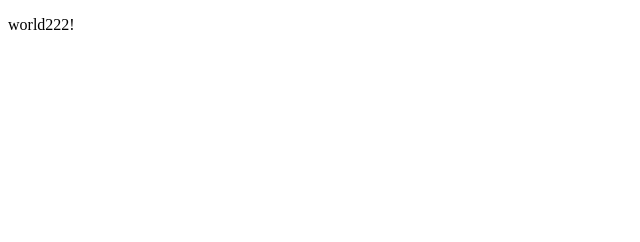
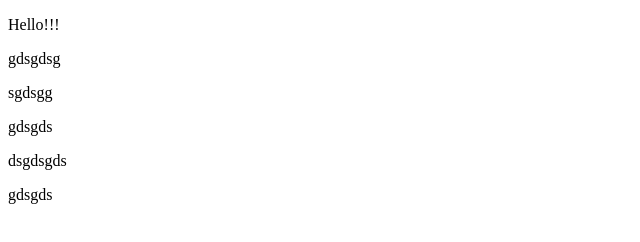
Before and after one commit to voldemarv/js_3, a plain HTML site: page index.html in a window 1280 px wide. Shown: the whole page, without its empty margins (0-640 px from the left). Drawn offline with Linux system fonts and the light colour scheme.

Commit message:
initial commit

```diff
--- a/index.html
+++ b/index.html
@@ -6,6 +6,11 @@
     </head>
     <body>
     <p id="target">Hello!!!</p>
+    <p class="change">gdsgdsg</p>
+    <p>sgdsgg</p>
+    <p class="change">gdsgds</p>
+    <p>dsgdsgds</p>
+    <p class="change">gdsgds</p>
     <script type="text/javascript" src="js/index.js">
     </script>
     </body>
--- a/js/index.js
+++ b/js/index.js
@@ -1,3 +1,13 @@
-var $target = document.getElementById('target');
+/*var $target = document.getElementById('target');
 $target.innerHTML='world!';
 target.innerHTML='world222!';
+*/
+/*
+var pars = document.getElementsByClassName('change')
+for (var i = 0; i <pars.length; i++)
+{
+    pars[i].innerHTML = '<b>World!</b>';
+}
+*/
+
+target.hidden = '';
```
